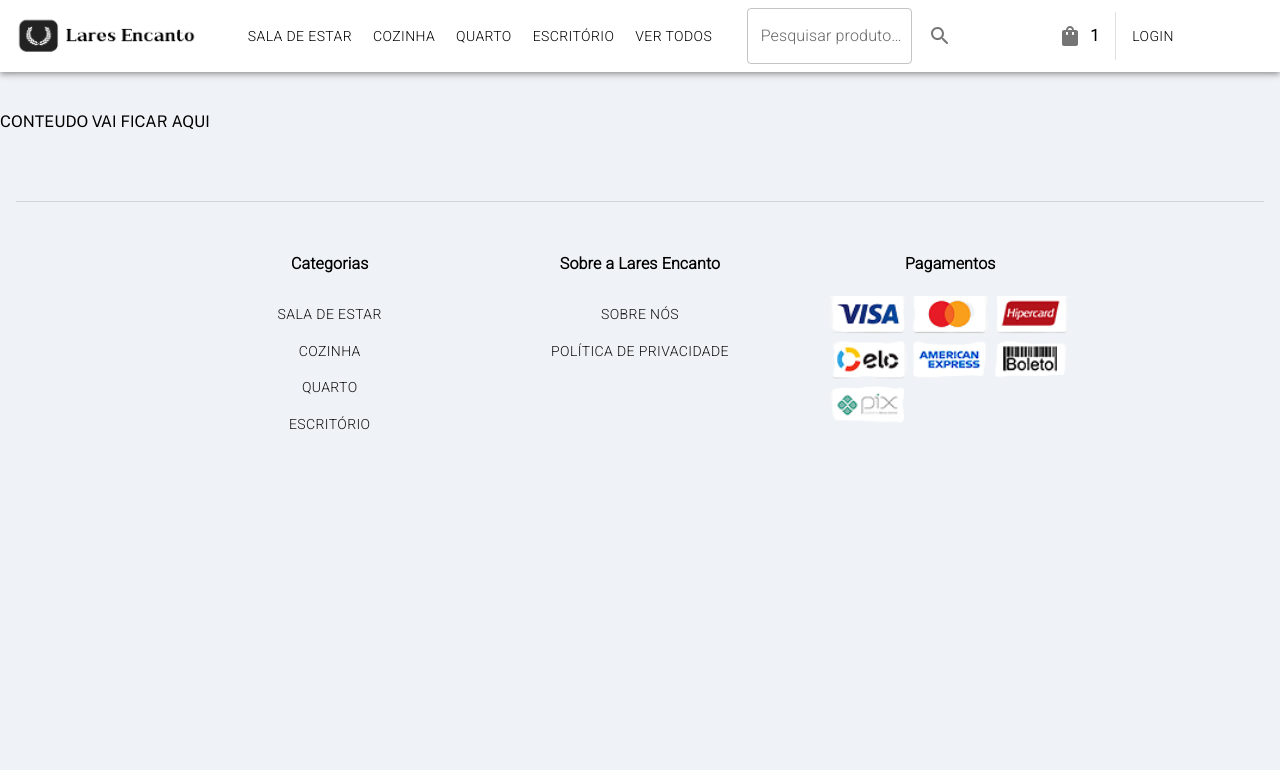
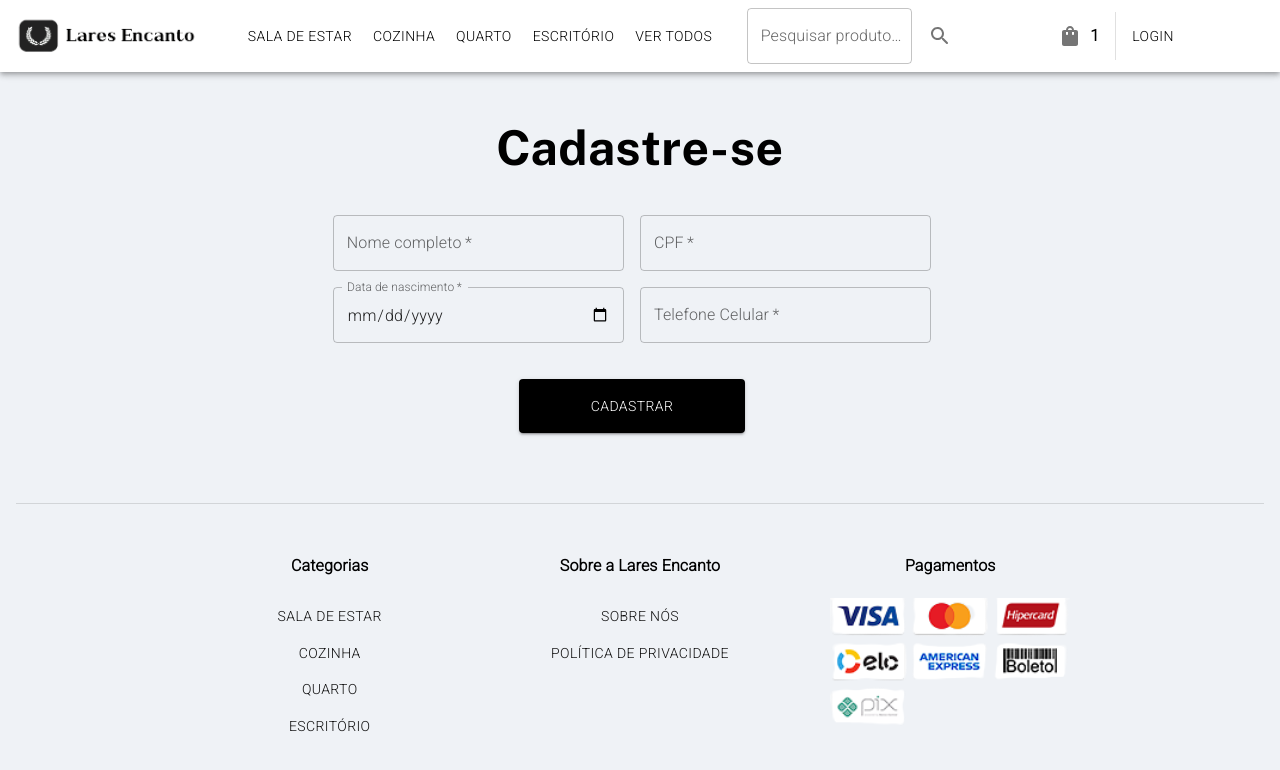
Before and after one commit to WhiteArct1c/lares-encanto-ecommerce-frontend, a React (Vite) app: page / in a window 1280 px wide. Shown: the top 770 px of the page. Built offline with nearby package versions, Linux system fonts and the light colour scheme.

Commit message:
feat: creating the register user form

```diff
--- a/src/App.tsx
+++ b/src/App.tsx
@@ -1,6 +1,7 @@
 import Grid2 from "@mui/material/Unstable_Grid2/Grid2"
 import NavBar from "./shared/NavBar"
 import Footer from "./shared/Footer"
+import FormRegisterUser from "./pages/register-user/Components/Form Register User"
 
 function App() {
   return (
@@ -9,8 +10,15 @@ function App() {
         <Grid2 xs={12}>
           <NavBar isAdmin={false}/>
         </Grid2>
-        <Grid2 xs={12}>
-          CONTEUDO VAI FICAR AQUI
+        <Grid2 xs={12}
+          sx={{
+            display: "flex",
+            flexDirection: "column",
+            justifyContent:"center",
+            alignItems: "center"
+          }}
+        >
+          <FormRegisterUser/>
         </Grid2>
         <Grid2 xs={12}>
           <Footer/>
--- /dev/null
+++ b/src/pages/register-user/Components/Form Register User/index.tsx
@@ -0,0 +1,137 @@
+import { Box, Button, TextField, Typography } from '@mui/material';
+import Grid2 from '@mui/material/Unstable_Grid2';
+import React from 'react';
+
+import { useForm } from 'react-hook-form';
+
+interface FormRegisterUserProps {
+
+}
+
+const FormRegisterUser: React.FC<FormRegisterUserProps> = () => {
+   const {
+      register,
+      handleSubmit,
+      formState: { errors }
+   } = useForm();
+
+   const onSubmit = (data: unknown) => {
+      console.log(data)
+   }
+
+   return (
+      <>
+         <Typography
+            color={"#000"}
+            fontSize={"3rem"}
+            fontFamily={"Public Sans, sans-serif"}
+            fontWeight={"700"}
+         >
+            Cadastre-se
+         </Typography>
+         <Box
+            component="form"
+            sx={{
+               width:{
+                  xs:'100%',sm:"56%",md:"48%"
+               },
+               mt:"31px"
+            }}
+         >
+            <Grid2
+               container
+               spacing={2}
+               sx={{
+                  width:{
+                     sm:"90%", md:"100%", lg:"100%"
+                  },
+                  display: "flex"
+               }}
+            >
+               <Grid2 xs={6}>
+                  <TextField
+                     fullWidth
+                     variant='outlined'
+                     label='Nome completo'
+                     required
+                     {...register("fullName", {required: true})}
+                     error={errors?.fullName?.type === 'required' ? true : false}
+                     helperText={errors?.fullName?.type === 'required' ? "O nome completo é obrigatório." : ""}
+                  />
+               </Grid2>
+               <Grid2 xs={6}>
+                  <TextField
+                     fullWidth
+                     variant='outlined'
+                     label='CPF'
+                     required
+                     {...register("cpf", {required: true, maxLength: 11, minLength: 11})}
+                     error={
+                        errors?.cpf?.type === 'required' ||
+                        errors?.cpf?.type === 'maxLength' ||
+                        errors?.cpf?.type === 'mixLength' ? true : false
+                     }
+                     helperText={
+                        errors?.cpf?.type === 'required' ||
+                        errors?.cpf?.type === 'maxLength' ||
+                        errors?.cpf?.type === 'mixLength' ? "O CPF é obrigatório." : ""
+                     }
+                  />
+               </Grid2>
+               <Grid2 xs={6}>
+                  <TextField
+                     fullWidth
+                     label='Data de nascimento'
+                     InputLabelProps={{
+                        shrink: true,
+                     }}
+                     type='date'
+                     required
+                     {...register("birthDate", {required: true})}
+                     error={errors?.birthDate?.type === 'required' ? true : false}
+                     helperText={errors?.birthDate?.type === 'required' ? "A data de nascimento é obrigatória" : ""}
+                  />
+               </Grid2>
+               <Grid2 xs={6}>
+                  <TextField
+                     fullWidth
+                     variant='outlined'
+                     label='Telefone Celular'
+                     required
+                     {...register("cellphone", {required: true})}
+                     error={errors?.cellphone?.type === 'required' ? true : false}
+                     helperText={errors?.cellphone?.type === 'required' ? "O número de telefone celular é obrigatório" : ""}
+                  />
+               </Grid2>
+               <Grid2
+                  xs={12}
+                  sx={{
+                     display: "flex",
+                     flexDirection:"column",
+                     alignItems:"center",
+                     mt:"20px"
+                  }}
+               >
+                  <Button
+                     variant='contained'
+                     sx={{
+                        width:"226px",
+                        height: "54px",
+                        bgcolor: "#000",
+                        '&:hover':{
+                           bgcolor:"#555"
+                        }
+                     }}
+                     onClick={() => handleSubmit(onSubmit)()}
+                  >
+                     Cadastrar
+                  </Button>
+               </Grid2>
+            </Grid2>
+
+         </Box>
+      </>
+   );
+};
+
+export default FormRegisterUser;
```
